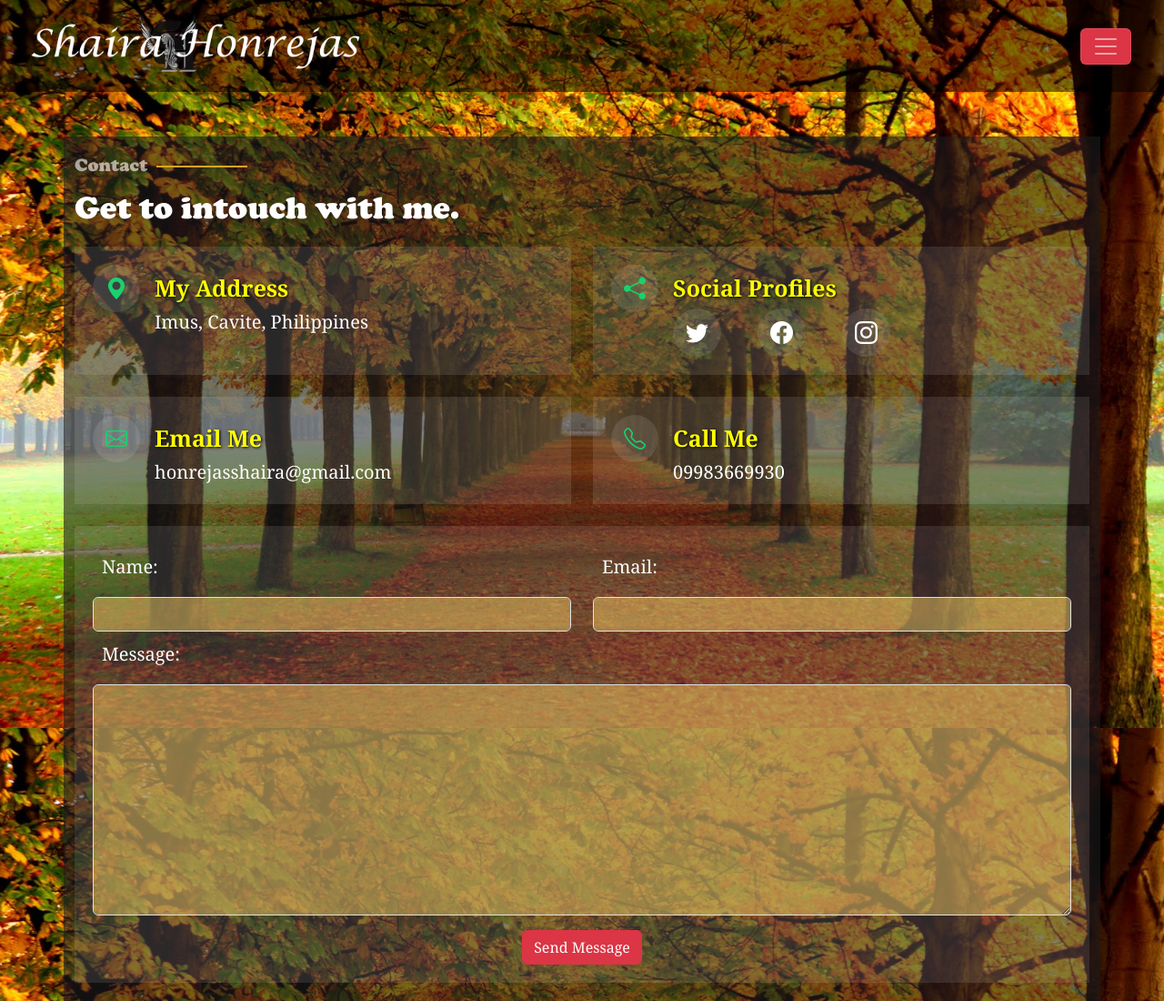
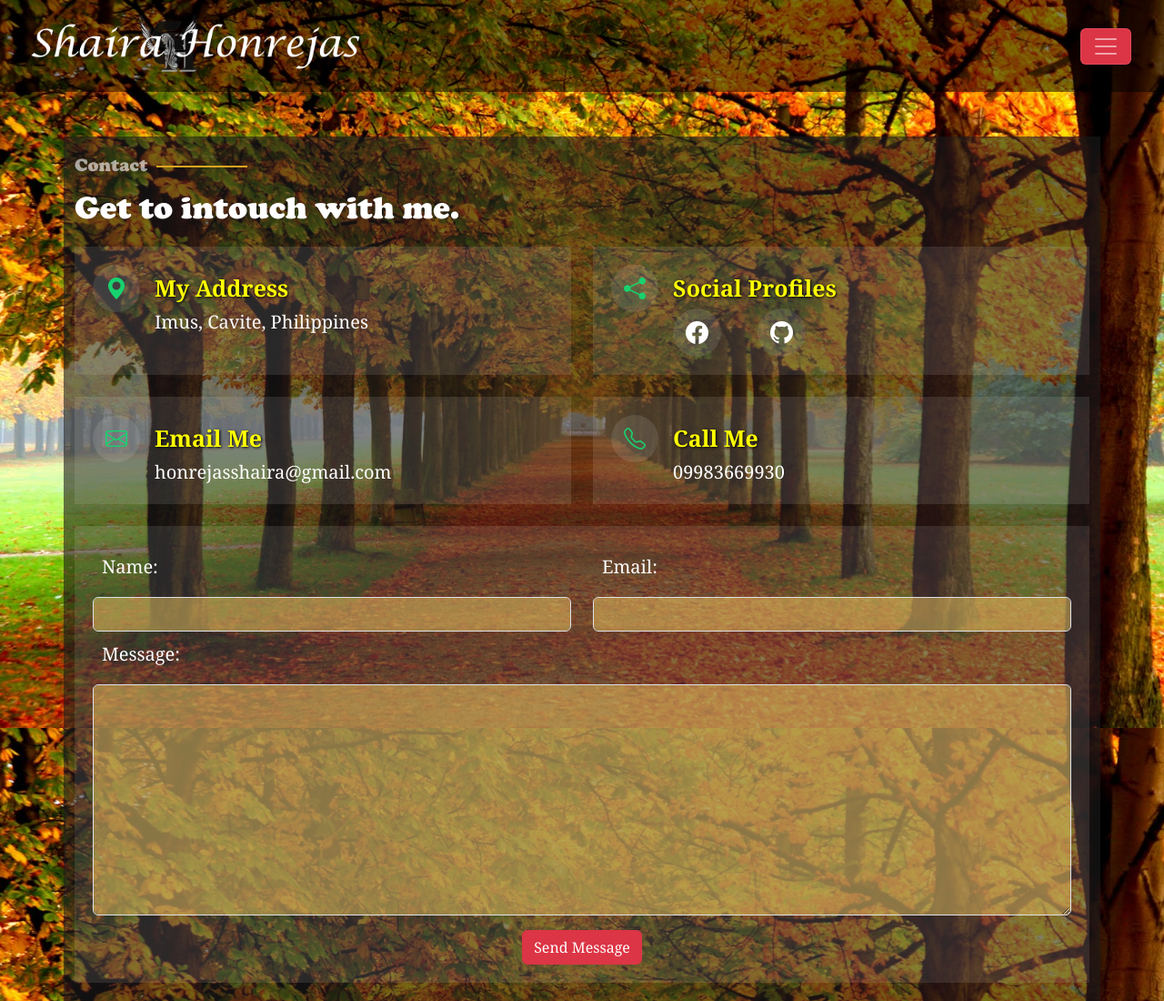
Before and after one commit to shangshai0905/e-portfolio, a plain HTML site: page contact.html in a window 1280 px wide. Shown: the top 1100 px of the page at 91% size. Drawn offline with nearby package versions, Linux system fonts and the light colour scheme.

Commit message:
added github account

```diff
--- a/contact.html
+++ b/contact.html
@@ -56,9 +56,8 @@
             <i class="bi bi-share-fill"></i>
             <h3>Social Profiles</h3>
             <div class="social-links">
-              <a href="#" class="twitter"><i class="bi bi-twitter"></i></a>
               <a href="https://facebook.com/shairahonrejas/" target="_blank" class="facebook"><i class="bi bi-facebook"></i></a>
-              <a href="#" class="instagram"><i class="bi bi-instagram"></i></a>
+              <a href="https://github.com/shangshai0905" target="_blank"><i class="github bi bi-github"></i></a>
             </div>
           </div>
         </div>
```
